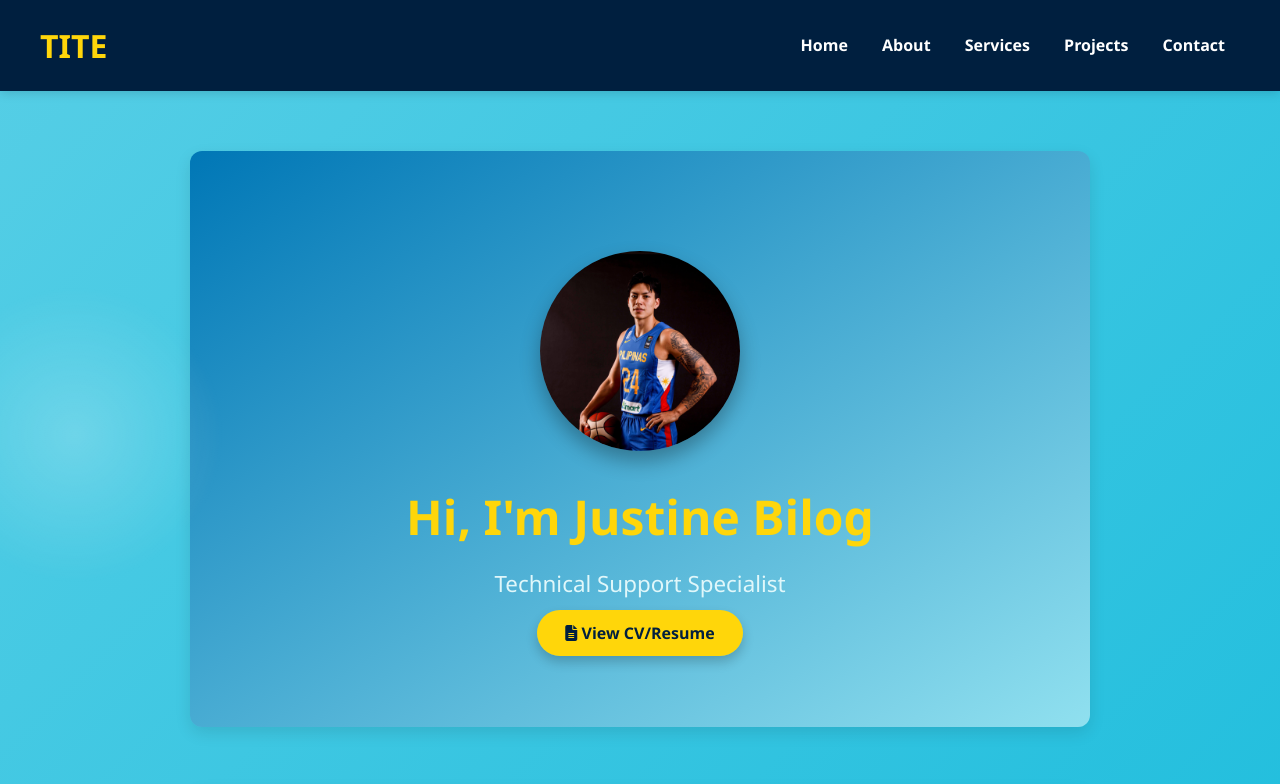
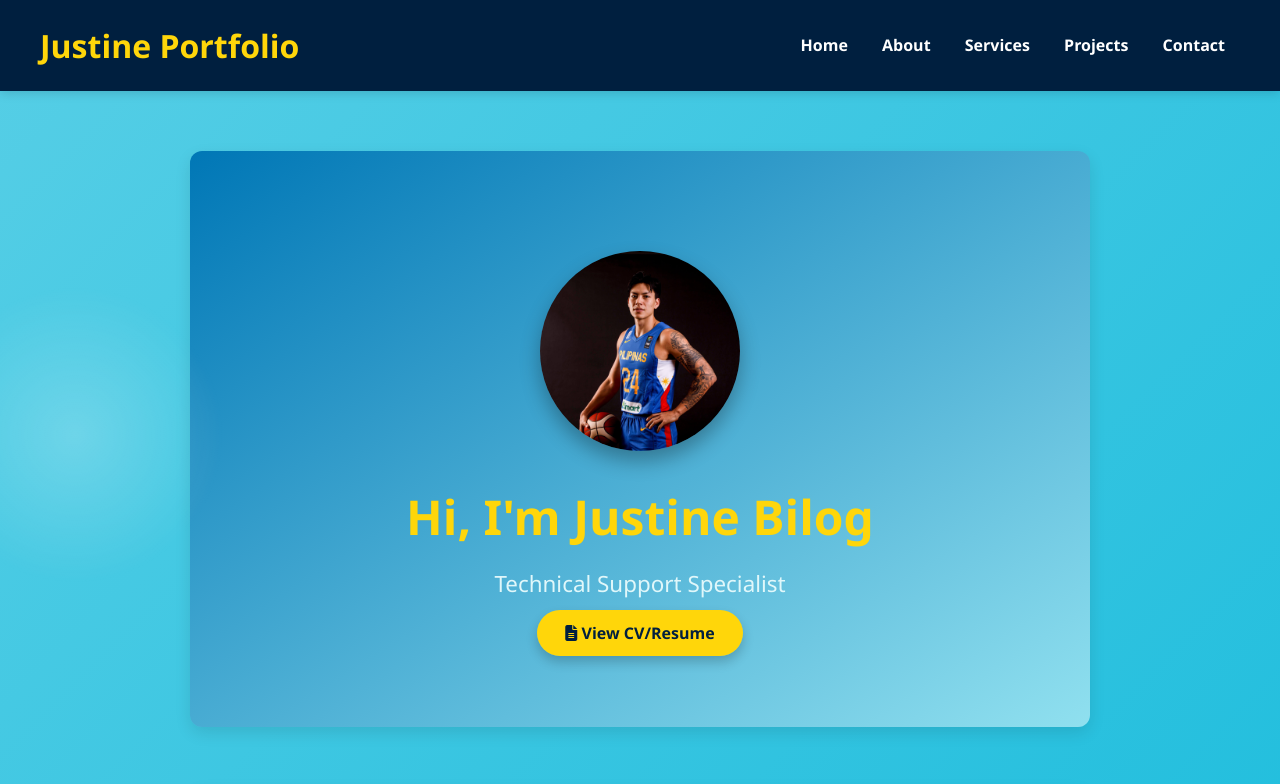
Before and after one commit to Justine3000/WebPorfolio, a plain HTML site: page index.html in a window 1280 px wide. Shown: the top 784 px of the page. Drawn offline with Linux system fonts and the light colour scheme.

Commit message:
Update index.html

```diff
--- a/index.html
+++ b/index.html
@@ -9,7 +9,7 @@
 </head>
 <body>
   <header class="header">
-  <a href="#" class="logo">TITE</a>
+  <a href="#" class="logo">Justine Portfolio</a>
 
   <div class="burger" id="burger">
     <div class="bar"></div>
```
